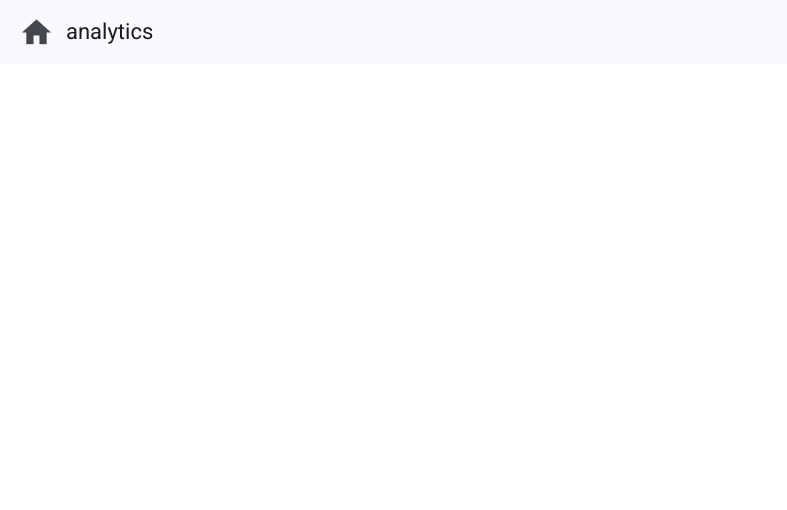
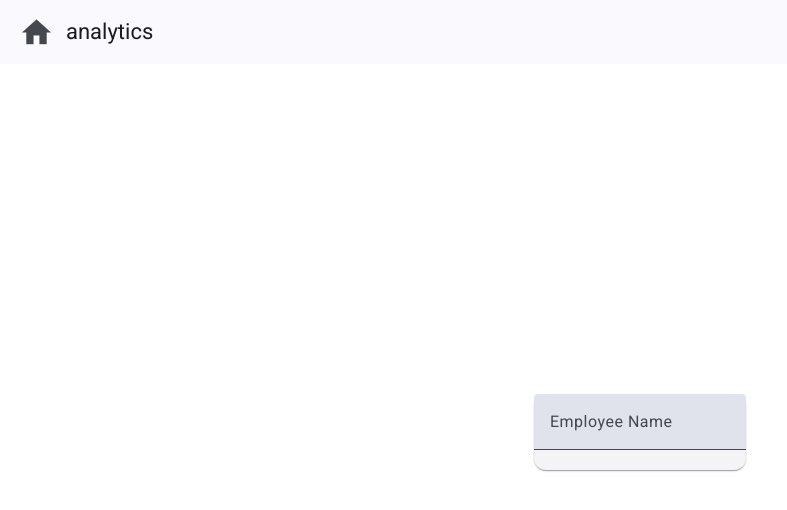
Before and after one commit to I-s-aac/angular-timesheet-app, an Angular app in the folder hr-timesheet/: page /timesheet in a window 1280 px wide. Shown: the top 510 px of the page, without its empty margins (0-787 px from the left). Built offline with nearby package versions, Linux system fonts and the light colour scheme.

Commit message:
unit 7 part 1, start reactive form

```diff
--- a/hr-timesheet/src/app/components/timesheet/timesheet.component.html
+++ b/hr-timesheet/src/app/components/timesheet/timesheet.component.html
@@ -1,5 +1,15 @@
 <div class="main-container">
   <div class="cards">
     <h2 *ngIf="department">{{ department.name }}</h2>
+    <mat-card>
+      <mat-form-field>
+        <input
+          matInput
+          [formControl]="employeeNameFC"
+          placeholder="Employee Name"
+          type="text"
+        />
+      </mat-form-field>
+    </mat-card>
   </div>
 </div>
--- a/hr-timesheet/src/app/components/timesheet/timesheet.component.ts
+++ b/hr-timesheet/src/app/components/timesheet/timesheet.component.ts
@@ -2,6 +2,7 @@
 import { ActivatedRoute } from '@angular/router';
 import { DepartmentsService } from '../../services/departments.service';
 import { Department } from '../../interfaces/department';
+import { FormControl } from '@angular/forms';
 
 @Component({
   selector: 'app-timesheet',
@@ -15,6 +16,7 @@
 
   departments: Department[];
   department: Department | undefined;
+  employeeNameFC = new FormControl('');
 
   ngOnInit(): void {
     this.departments = this.departmentsService.departments;
```
Also changed, not shown: hr-timesheet/src/app/modules/material.module.ts (+9 -0 lines).
